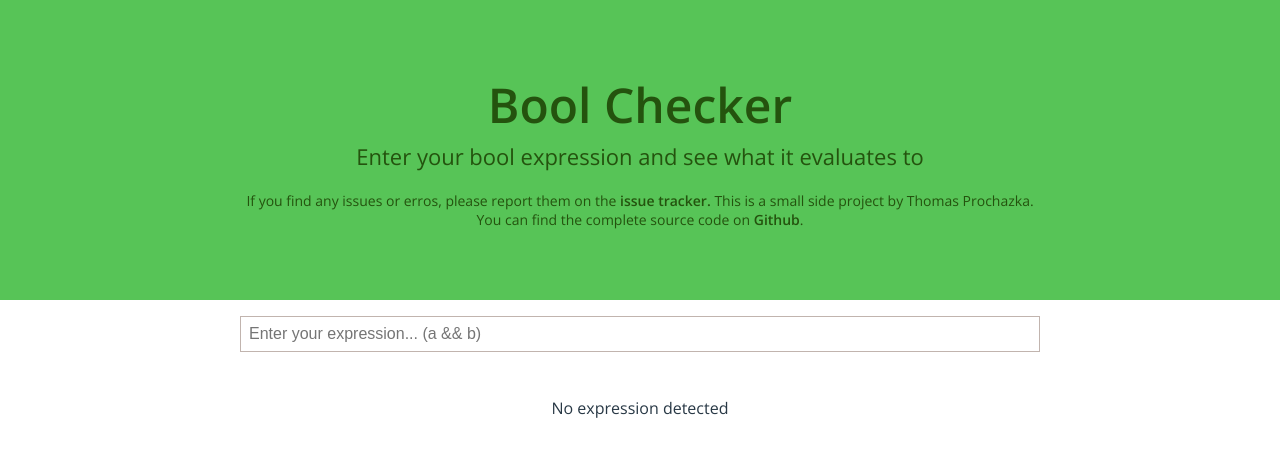
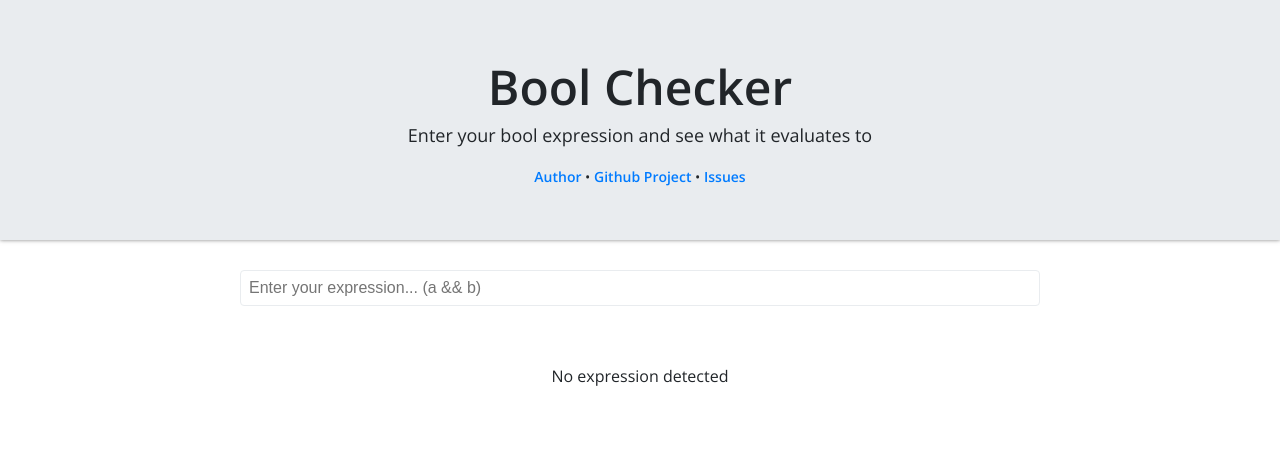
Before and after one commit to zlypher/bool, a React (Create React App) app: page / in a window 1280 px wide. Shown: the top 456 px of the page. Built offline with nearby package versions, Linux system fonts and the light colour scheme.

Commit message:
Rework styling

```diff
--- a/src/components/BoolCheck.css
+++ b/src/components/BoolCheck.css
@@ -1,63 +1,70 @@
 .BoolCheck {
     margin: 0 auto;
     max-width: 800px;
+    padding: 0 15px;
 }
 
 .BoolCheck-input {
+    display: block;
     box-sizing: border-box;
     border: none;
-    border: 1px solid #C1B4AE;
-    display: block;
+    border: 1px solid #e9ecef;
+    border-radius: 4px;
     width: 100%;
     padding: 8px;
     outline: none;
     font-size: 16px;
-    margin-bottom: 16px;
+    margin-bottom: 30px;
     transition: border 0.25s ease-in-out;
 }
 
 .BoolCheck-input:hover,
+.BoolCheck-input:focus,
 .BoolCheck-input:active {
-    border: 1px solid #283845;
+    border: 1px solid #212529;
 }
 
 .BoolCheck-input.BoolCheck-input--error {
     border: 1px solid red;
 }
 
-.BoolCheck-result {
-    border-top: 1px solid #283845;
-    width: 100%;
-}
-
-.BoolCheck-expression {
-    padding: 8px;
-}
-
 .BoolCheck-empty {
-    color: #283845;
+    color: #212529;
     padding: 30px 15px;
     line-height: 20px;
 }
 
-.BoolCheck-result th {
-    border-bottom: 1px solid #283845;
+.BoolCheck-result {
+    width: 100%;
+    border-collapse: collapse;
 }
 
 .BoolCheck-result td,
 .BoolCheck-result th {
     text-align: center;
-    padding: 4px;
+    padding: 8px;
+    border-right: 1px solid #212529;
+    border-bottom: 1px solid #212529;
 }
 
-.BoolCheck-result tr:nth-child(odd) td {
-    background-color: #ECE4B7;
+.BoolCheck-result th {
+    border-bottom: 3px solid #212529;
+}
+
+.BoolCheck-result td:last-child,
+.BoolCheck-result th:last-child {
+    border-left: 3px solid #212529;
+    border-right: none;
+}
+
+.BoolCheck-result tr:last-child td {
+    border-bottom: none;
 }
 
 .Tick {
     margin: 0 auto;
-    width: 12px;
-    height: 12px;
+    width: 8px;
+    height: 8px;
     border-radius: 50%;
     border: 2px solid black;
 }
--- a/src/components/Header.css
+++ b/src/components/Header.css
@@ -2,10 +2,12 @@
     display: flex;
     flex-direction: column;
     justify-content: center;
-    height: 300px;
-    margin-bottom: 16px;
-    color: rgb(36, 83, 14);
-    background: rgb(87, 196, 87);
+    height: 240px;
+    margin-bottom: 30px;
+    padding: 0 15px;
+    color: #212529;
+    background: #e9ecef;
+    box-shadow: 0 0 4px rgba(0, 0, 0, 0.5);
 }
 
 .Header-main {
@@ -16,7 +18,7 @@
 }
 
 .Header-sub {
-    font-size: 22px;
+    font-size: 18px;
     font-weight: 300;
     margin-top: 0;
     margin-bottom: 20px;
--- a/src/components/Header.js
+++ b/src/components/Header.js
@@ -10,7 +10,7 @@ export default class Header extends Component {
         return <header className="Header">
             <h1 className="Header-main">{props.content}</h1>
             <h2 className="Header-sub">{props.subheader}</h2>
-            <p className="Header-text">If you find any issues or erros, please report them on the <a href="https://github.com/zlypher/bool/issues">issue tracker.</a> This is a small side project by Thomas Prochazka. You can find the complete source code on <a href="https://github.com/zlypher/bool">Github</a>.</p>
+            <p className="Header-text"><a target="_blank" rel="noopener noreferrer" href="https://zlypher.github.io/">Author</a> &#8226; <a target="_blank" rel="noopener noreferrer" href="https://github.com/zlypher/bool">Github Project</a> &#8226; <a target="_blank" rel="noopener noreferrer" href="https://github.com/zlypher/bool/issues">Issues</a></p>
         </header>;
     }
 }
--- a/src/index.css
+++ b/src/index.css
@@ -1,6 +1,6 @@
 html,
 body {
-    color: #283845;
+    color: #212529;
     margin: 0;
     padding: 0;
     font-family: 'Open Sans', sans-serif;
@@ -9,5 +9,5 @@ body {
 a {
     font-weight: 600;
     text-decoration: none;
-    color: rgb(36, 83, 14);
+    color: #007bff;
 }
```
